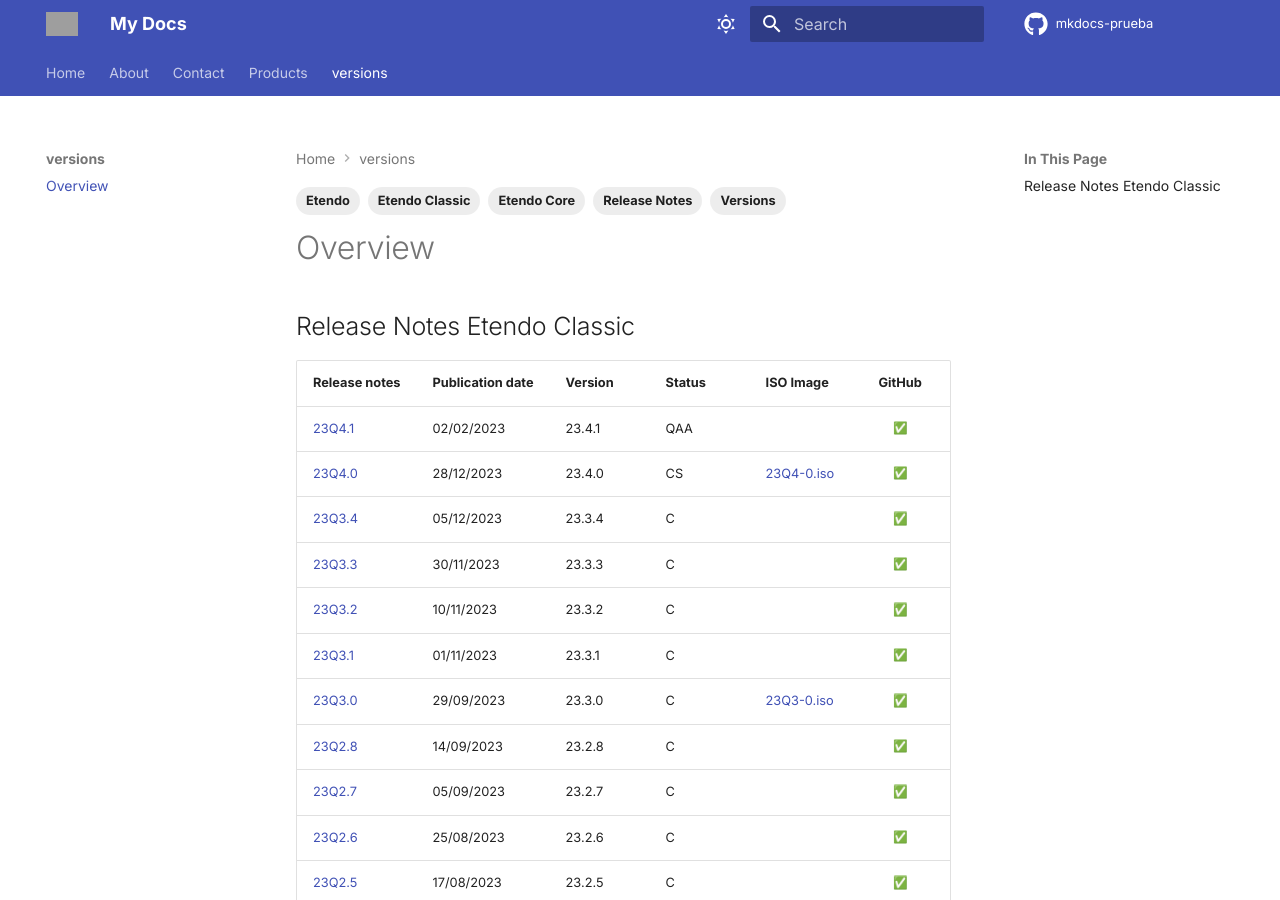
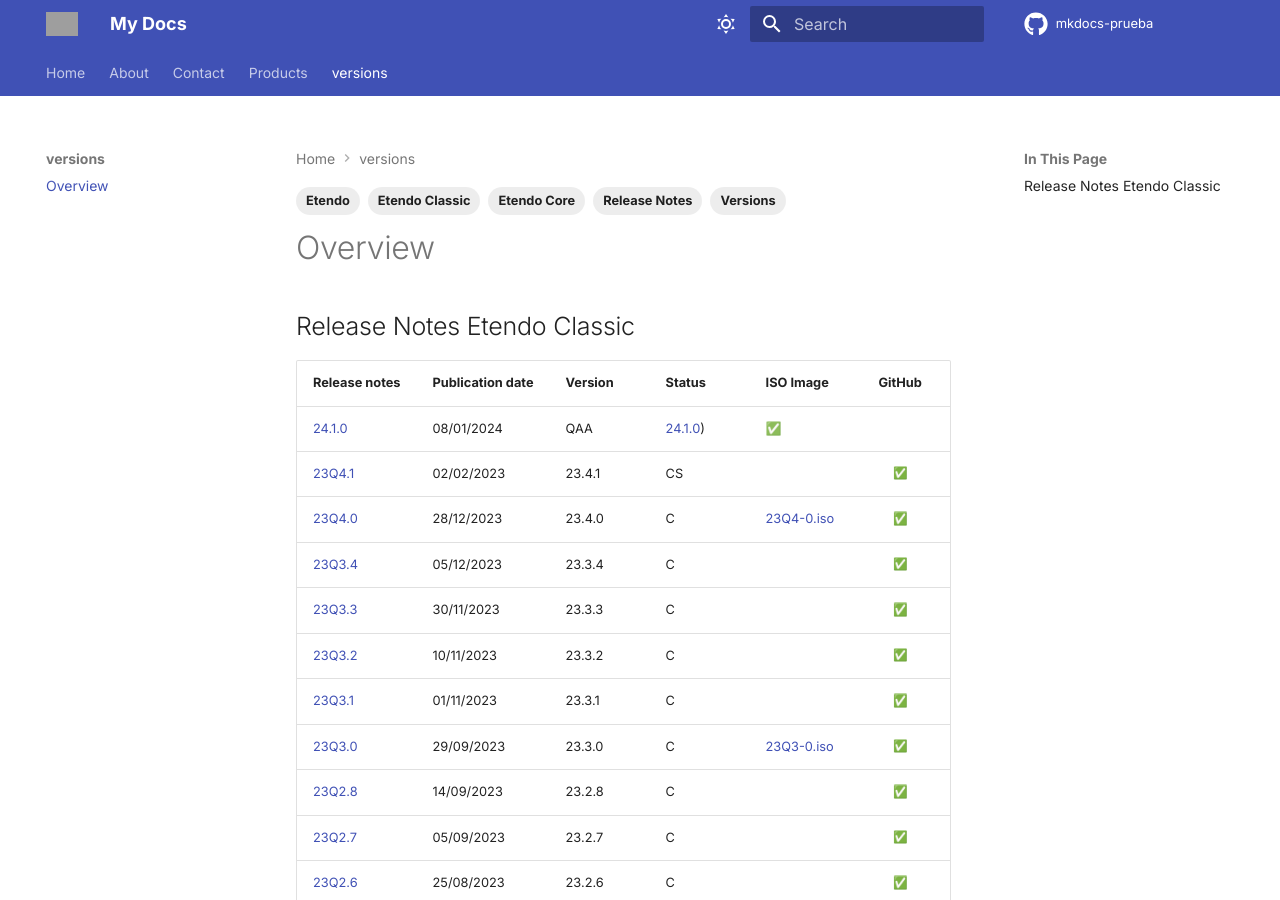
Before and after one commit to facumoyanosmf/mkdocs-prueba, an MkDocs documentation site: the page built from docs/versions/overview.md, in a window 1280 px wide and 900 px high. Built offline with MkDocs 1.6.1 and Material for MkDocs 9.7.7, drawn with Linux system fonts in a browser that asks for light colours; emoji names are drawn with the system emoji font; comment, search, counter and statistics services are not loaded; the version menu is left out; grey boxes are pictures that could not be loaded.

Commit message:
Publish new plugin version: 24.1.0 📄

```diff
--- a/docs/versions/overview.md
+++ b/docs/versions/overview.md
@@ -12,8 +12,9 @@
 
 | Release notes | Publication date | Version | Status | ISO Image | GitHub |
 | ---           | ---              | ---     | ---    | ---       | :---:  |
-| [23Q4.1](../23Q4-1) | 02/02/2023 | 23.4.1 | QAA	| | :white_check_mark:|
-| [23Q4.0](../23Q4-0) | 28/12/2023 | 23.4.0 | CS	| [23Q4-0.iso](https://etendo-appliances.s3.eu-west-1.amazonaws.com/etendo/iso/etendo-23Q4.0.iso) | :white_check_mark:|
+| [24.1.0](https://github.com/facumoyanosmf/mkdocs-prueba/releases/tag/pubished){target="_blank"} | 08/01/2024 | QAA | [24.1.0](https://etendo-appliances.s3.eu-west-1.amazonaws.com/etendo/iso/etendo-24.1.0.iso){target="_blank"}) | ✅ |
+| [23Q4.1](../23Q4-1) | 02/02/2023 | 23.4.1 | CS	| | :white_check_mark:|
+| [23Q4.0](../23Q4-0) | 28/12/2023 | 23.4.0 | C	| [23Q4-0.iso](https://etendo-appliances.s3.eu-west-1.amazonaws.com/etendo/iso/etendo-23Q4.0.iso) | :white_check_mark:|
 | [23Q3.4](../23Q3-4) | 05/12/2023 | 23.3.4 | C | | :white_check_mark:|
 | [23Q3.3](../23Q3-3) | 30/11/2023 | 23.3.3 | C | | :white_check_mark:|
 | [23Q3.2](../23Q3-2) | 10/11/2023 | 23.3.2 | C	| | :white_check_mark:|
```
